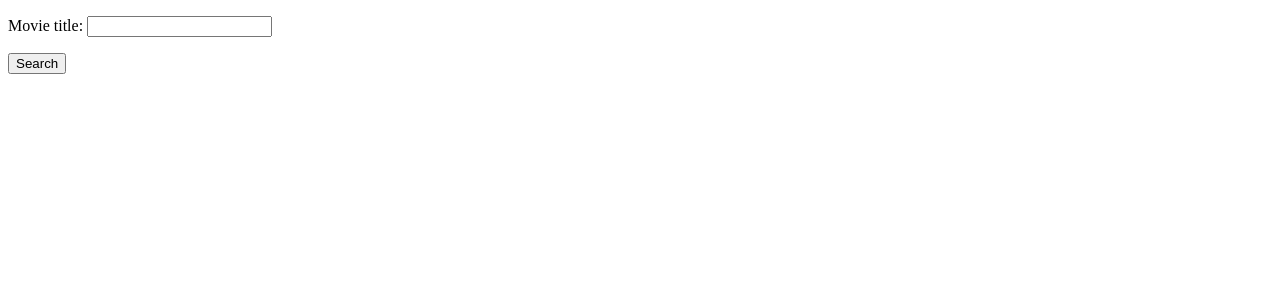
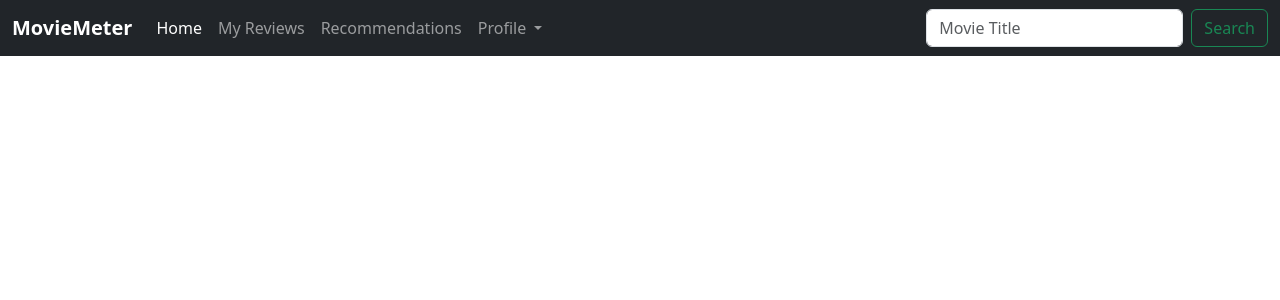
Before and after one commit to Justonator16/MovieMeter, a Django app: page /movies/home/ in a window 1280 px wide. Shown: the top 300 px of the page. Run offline with Django 5.2, Linux system fonts and the light colour scheme; data that the repository does not hold is empty.

Commit message:
Bootsrap code added

```diff
--- a/movie_review_api/accounts/templates/base.html
+++ /dev/null
@@ -1,13 +0,0 @@
-<!DOCTYPE html>
-<html lang="en">
-<head>
-    <meta charset="UTF-8">
-    <meta name="viewport" content="width=device-width, initial-scale=1.0">
-    <title>{% block title %} Base {% endblock %}</title>
-</head>
-<body>
-    {% block body %}
-
-    {% endblock %}
-</body>
-</html>
--- a/movie_review_api/accounts/templates/registration/login.html
+++ b/movie_review_api/accounts/templates/registration/login.html
@@ -1,4 +1,4 @@
-{% extends 'base.html' %}
+{% extends 'auth.html' %}
 
 {% block title %} Login {% endblock %}
 
@@ -17,7 +17,7 @@
         {% csrf_token %}
         {{ form.as_p }}
         <p>Dont have an account? Create an account<a href="{% url 'accounts:register' %}"> here </a></p>
-        <button type="submit">Login</button>
+        <button class="btn btn-outline-success" type="submit">Login</button>
     </form>
 </center>
 
--- a/movie_review_api/accounts/templates/registration/profile_delete.html
+++ b/movie_review_api/accounts/templates/registration/profile_delete.html
@@ -1,4 +1,4 @@
-{% extends 'base.html' %}
+{% extends 'auth.html' %}
 
 {% block title %}Delete your Profile{% endblock %}
 
@@ -8,8 +8,8 @@
 	<h2>Are you sure you want to delete your profile ?</h2>
 	<form method="POST">
 		{% csrf_token %}
-	<button type="submit">Yes</button>
-    <p><a href="{% url 'accounts:profile' request.user %}">No</a></p>
+	<button class="btn btn-outline-success" type="submit">Yes</button>
+    <p><a class="btn btn-outline-success" href="{% url 'accounts:profile' request.user %}">No</a></p>
 	</form>
 </center>
 
--- a/movie_review_api/accounts/templates/registration/profile_detail.html
+++ b/movie_review_api/accounts/templates/registration/profile_detail.html
@@ -1,4 +1,4 @@
-{% extends 'base.html' %}
+{% extends 'auth.html' %}
 
 {% block title %} {{ request.user }} Profile {% endblock %}
 
@@ -14,8 +14,8 @@
         <tr>
             <td>{{ request.user }}</td>
             <td>{{ request.user.email }}</td>
-            <td><a href="{% url 'accounts:profile_update' request.user %}">here</a></td>
-            <td><a href="{% url 'accounts:profile_delete' request.user %}">here</a></td>
+            <td><a class="btn btn-outline-success" href="{% url 'accounts:profile_update' request.user %}">here</a></td>
+            <td><a class="btn btn-outline-success" href="{% url 'accounts:profile_delete' request.user %}">here</a></td>
         </tr>
     </table>
 
--- a/movie_review_api/accounts/templates/registration/profile_update.html
+++ b/movie_review_api/accounts/templates/registration/profile_update.html
@@ -1,4 +1,4 @@
-{% extends 'base.html' %}
+{% extends 'auth.html' %}
 
 {% block title %}Update your Profile{% endblock %}
 
@@ -7,7 +7,7 @@
 	<form method="POST">
 		{% csrf_token %}
 		{{ form.as_p }}
-		<button type="submit" >Update</button>
+		<button class="btn btn-outline-success" type="submit" >Update</button>
 	</form>
 </center>
 
--- a/movie_review_api/accounts/templates/registration/register.html
+++ b/movie_review_api/accounts/templates/registration/register.html
@@ -1,4 +1,4 @@
-{% extends 'base.html' %}
+{% extends 'auth.html' %}
 
 {% block title %}Create an Account{% endblock %}
 
@@ -7,8 +7,8 @@
 	<form method="POST">
 		{% csrf_token %}
 		{{ form.as_p }}
-		<button type="submit" >Register</button>
-		</form>
+		<button class="btn btn-outline-success" type="submit" >Register</button>
+	</form>
 </center>
 
 {% endblock %}
--- a/movie_review_api/movies/templates/all_reviews.html
+++ b/movie_review_api/movies/templates/all_reviews.html
@@ -13,6 +13,7 @@
 {% else %}
 <ul>
 {% for review in reviews %}
+    <br>
     <h2>Reviewer: {{ review.user_id.username }} </h2>
     <li>Movie Title: {{ review.movie_title }}</li>
     <li>Content: {{ review.review_content }}</li>
@@ -21,8 +22,8 @@
 
     <!-- Only users who are authenticated can delete or update their own reviews -->
     {% if request.user == review.user_id %}
-    <li><a href="{% url 'movies:update_review' review.movie_title %}">Update Review</a></li>
-    <li><a href="{% url 'movies:delete_review' review.movie_title %}">Delete Review</a></li>
+        <a class="btn btn-outline-success" href="{% url 'movies:update_review' review.movie_title %}">Update Review</a>
+        <a class="btn btn-outline-success" href="{% url 'movies:delete_review' review.movie_title %}">Delete Review</a>
     {% endif %}
 
 {% endfor %}
--- a/movie_review_api/movies/templates/base.html
+++ b/movie_review_api/movies/templates/base.html
@@ -6,43 +6,69 @@
     <title>{% block title %} MovieMeter {% endblock %}</title>
     {% load static %}
     <link rel="stylesheet" href="{% static 'css/styles.css' %}">
+    <link href="https://cdn.jsdelivr.net/npm/bootstrap@5.3.3/dist/css/bootstrap.min.css" rel="stylesheet" integrity="sha384-QWTKZyjpPEjISv5WaRU9OFeRpok6YctnYmDr5pNlyT2bRjXh0JMhjY6hW+ALEwIH" crossorigin="anonymous">
+  </head>
 </head>
 <body>
+    <nav class="navbar navbar-expand-lg navbar-dark bg-dark">
+        <div class="container-fluid">
+            <a class="navbar-brand" href="{% url 'movies:home' %}"><b>MovieMeter</b></a>
+            <button class="navbar-toggler" type="button" data-bs-toggle="collapse" data-bs-target="#navbarSupportedContent" aria-controls="navbarSupportedContent" aria-expanded="false" aria-label="Toggle navigation">
+                <span class="navbar-toggler-icon"></span>
+            </button>
+            <div class="collapse navbar-collapse" id="navbarSupportedContent">
+                <ul class="navbar-nav me-auto mb-2 mb-lg-0">
+                    <li class="nav-item">
+                        <a class="nav-link active" aria-current="page" href="{% url 'movies:home' %}">Home</a>
+                    </li>
+                    <li class="nav-item">
+                        <a class="nav-link" href="{% url 'movies:my_reviews' %}">My Reviews</a>
+                    </li>
+                    <li class="nav-item"></li>
+                        <a class="nav-link" href="{% url 'movies:movie_recommendations' %}">Recommendations</a>
+                    </li>
+                    <li class="nav-item dropdown">
+                        <a class="nav-link dropdown-toggle" href="{% url 'accounts:profile' request.user %}" role="button" data-bs-toggle="dropdown" aria-expanded="false">
+                          Profile
+                        </a>
+                        <ul class="dropdown-menu">
+                            <li><a class="dropdown-item" href="{% url 'accounts:profile_update' request.user %}">Edit Profile</a></li>
+                            <li><a class="dropdown-item" href="{% url 'accounts:profile_delete' request.user %}">Delete Profile</a></li>
+                            <li><hr class="dropdown-divider"></li>
+                            <li>
+                                {% if user.is_authenticated %}
+                              <center>
+                                <form method="post" action="{% url 'accounts:logout' %}">
+                                    {% csrf_token %}
+                                    <button class="btn btn-outline-success" type="submit">Logout</button>
+                                </form>
+                              </center>
+                                {% else %}
+                                <center>
+                                <a class="btn btn-outline-success" href="{% url 'accounts:login' %}">Login</a>
+                                <a class="btn btn-outline-success" href="{% url 'accounts:register' %}">Register</a>
+                                </center>
+                                {% endif %}
+                            </li>
+                        </ul>
+                    </li>
+                </ul>
+                <form class="d-flex" role="search" method="post" action="{% url 'movies:home' %}">
+                    {% csrf_token %}
+                  <input class="form-control me-2" type="search" placeholder="Movie Title" aria-label="Search" name="movie_title">
+                  <button class="btn btn-outline-success" type="submit">Search</button>
+                </form>
+            </div>
+        </div>
+    </nav>
 
-    <table>
-        <tr>
-            <th colspan="20"><a href="{% url 'movies:home' %}"><h1>MovieMeter</h1></a></th>
-        </tr>
-        <tr>
-            <td><a href="{% url 'movies:home' %}">Home</a></td>
-            <td><a href="{% url 'movies:my_reviews' %}">My Reviews</a></td>
-            <td><a href="{% url 'movies:movie_recommendations' %}">Recommendations</a></td>
-            {% with numbers="trfguhysbghfhgjgjg" %}
-            {% for number in numbers %}
-            <td></td>
-            {% endfor %}
-            {% endwith %}
-
-            {% if not request.user.is_authenticated %}
-                <td><a href="{% url 'accounts:login' %}" >Login</a></td>
-                <td><a href="{% url 'accounts:register' %}" >Sign Up</a></td>
-            {% else %}
-                <form method="post" action="{% url 'accounts:logout' %}">
-                    {% csrf_token %}
-                    <td><button type="submit">Logout</button></td>
-                </form>
-            {% endif %}
-            <td><a href="{% url 'accounts:profile' request.user %}" >Profile</a></td>
-        </tr>
-    </table>
-
-
+      <br>
 
     <!-- Page content goes here -->
 
      {% block body %}
 
      {% endblock %}
-
+     <script src="https://cdn.jsdelivr.net/npm/bootstrap@5.3.3/dist/js/bootstrap.bundle.min.js" integrity="sha384-YvpcrYf0tY3lHB60NNkmXc5s9fDVZLESaAA55NDzOxhy9GkcIdslK1eN7N6jIeHz" crossorigin="anonymous"></script>
 </body>
 </html>
--- a/movie_review_api/movies/templates/delete_review.html
+++ b/movie_review_api/movies/templates/delete_review.html
@@ -4,7 +4,7 @@
 <h3>Are you sure you want to delete your {{ movie_title }} Review?</h3>
 <form action="" method="post">
     {% csrf_token %}
-    <button type="submit">Delete Review</button>
-    <a href="{% url 'movies:my_reviews' %}">No</a>
+    <button class="btn btn-outline-success" type="submit">Delete Review</button>
+    <a class="btn btn-outline-success" href="{% url 'movies:my_reviews' %}">No</a>
 </form>
 {% endblock %}
--- a/movie_review_api/movies/templates/home.html
+++ b/movie_review_api/movies/templates/home.html
@@ -1,14 +1,12 @@
 {% extends 'base.html' %}
+
 {% block body %}
-<form action="{% url 'movies:home' %}" method="post">
-    {% csrf_token %}
-    {{ form.as_p }}
-    <button type="submit" class="search-btn">Search</button>
-</form>
-
-{% for message in messages %}
-<h4>{{ message }}</h4>
-{% endfor %}
+    {% if message %}
+        <!-- Success Message -->
+        <div class="p-3 text-success-emphasis bg-success-subtle border border-success-subtle rounded-3">
+            {{ message }}
+        </div>
+    {% endif %}
 
     <table>
         {% for movie in movies %}
@@ -17,7 +15,7 @@
             {% endif %}
 
             <td>
-            <img src="{{ movie.Poster }}" alt="Movie Poster" class="movie-poster" />
+                <img class="img-thumbnail" src="{{ movie.Poster }}" alt="Movie Poster" class="movie-poster" />
                 <center>
                     <a href="{% url 'movies:movie_detail' movie.Title %}">{{ movie.Title }}</a>
                 </center>
--- a/movie_review_api/movies/templates/movie_recommendations.html
+++ b/movie_review_api/movies/templates/movie_recommendations.html
@@ -6,7 +6,7 @@
 {% if top_rated_movies %}
     <ul>
         {% for movie in top_rated_movies %}
-            <li><a href="{% url 'movies:movie_detail' movie.movie_title %}">{{ movie.movie_title }}</a> - {{ movie.total_reviews }} top ratings</li>
+            <li><a class="btn btn-outline-success" href="{% url 'movies:movie_detail' movie.movie_title %}">{{ movie.movie_title }}</a> - {{ movie.total_reviews }} top ratings</li>
         {% endfor %}
     </ul>
 {% else %}
--- a/movie_review_api/movies/templates/movie_review.html
+++ b/movie_review_api/movies/templates/movie_review.html
@@ -6,7 +6,7 @@
     <form action="" method="post">
         {% csrf_token %}
         {{ form.as_p }}
-        <button type="submit">Submit Review</button>
+        <button class="btn btn-outline-success" type="submit">Submit Review</button>
     </form>
 </center>
 
--- a/movie_review_api/movies/templates/update_review.html
+++ b/movie_review_api/movies/templates/update_review.html
@@ -4,6 +4,6 @@
 <form action="" method="post">
     {% csrf_token %}
     {{ form.as_p }}
-    <button type="submit">Update Review</button>
+    <button class="btn btn-outline-success" type="submit">Update Review</button>
 </form>
 {% endblock %}
--- a/movie_review_api/movies/views.py
+++ b/movie_review_api/movies/views.py
@@ -12,15 +12,14 @@
 
 def home(request):
     if request.method == 'POST':
-        movies = MovieInfoToJson(movie_title=request.POST['movie_title'])
+        movies = MovieInfoToJson(movie_title=request.POST.get('movie_title'))
         context = {'movies': movies}
 
         return render(request, 'search_results.html', context=context)
     else:
         # By default the page is suppose to show new movies of the current year in order of release
         movies = MovieInfoToJson("Avengers")
-        form = MovieForm()
-        context = {'form': form, 'movies': movies }
+        context = {'movies': movies }
         return render(request, 'home.html' , context=context)
 
 def movie_details(request, movie_title):
@@ -140,4 +139,5 @@
         'top_rated_movies': top_rated_movies
     }
 
+
     return render(request, 'movie_recommendations.html', context)
```
Also changed, not shown: movie_review_api/accounts/templates/auth.html (added, +36 -0 lines), movie_review_api/accounts/views.py (+4 -6 lines), movie_review_api/movies/omdb_api.py (+1 -1 lines), movie_review_api/movies/templates/movie_detail.html (+11 -5 lines), movie_review_api/movies/templates/user_reviews.html (+10 -5 lines), movie_review_api/db.sqlite3. Lines whose indentation alone changed are shown as unchanged.
